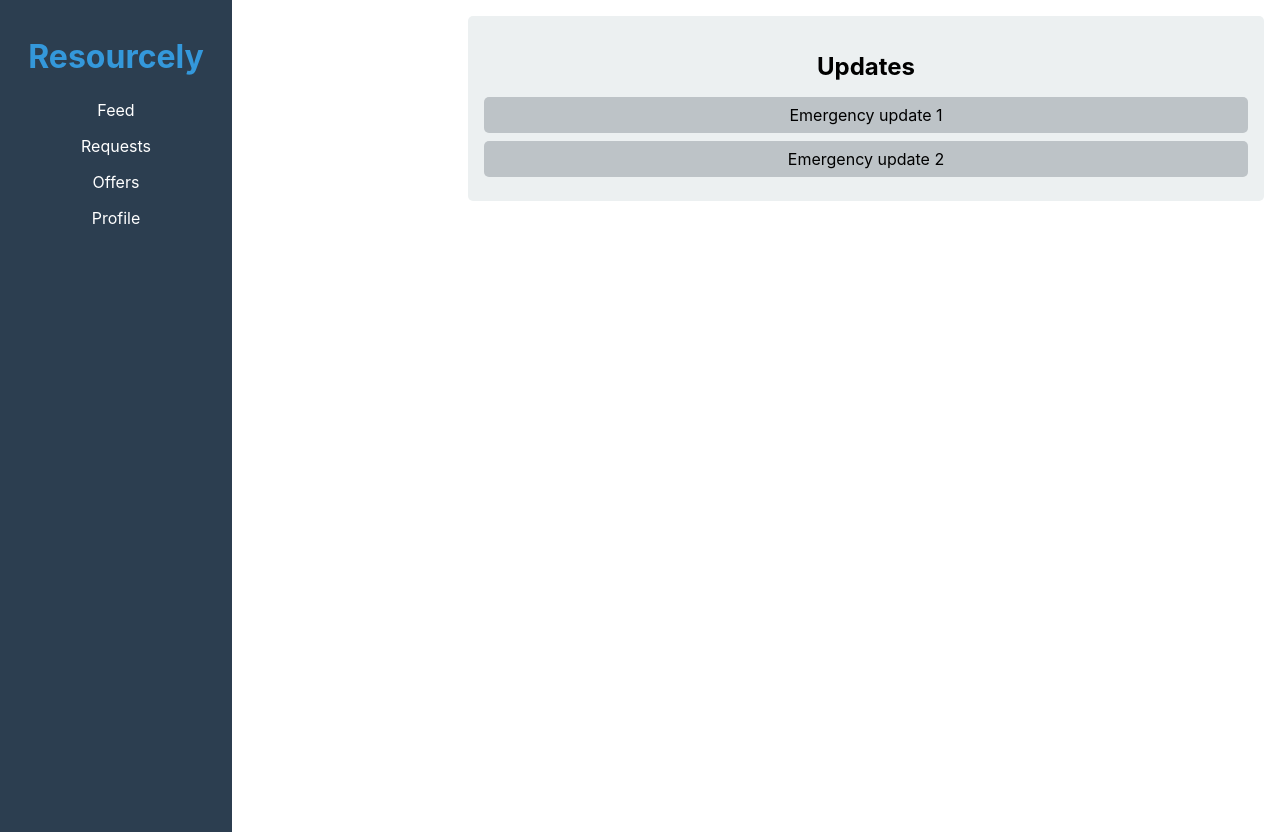
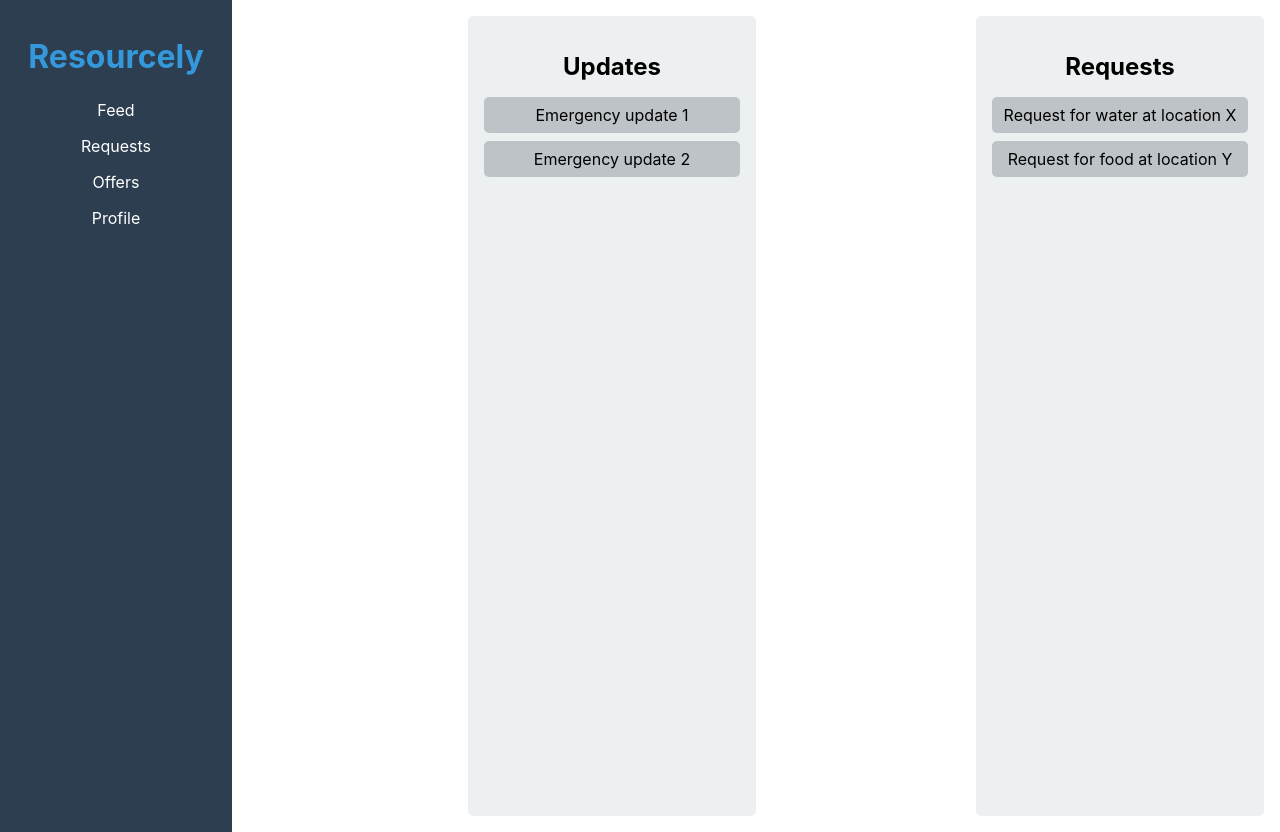
Before and after one commit to AnwarMP/Resourcely, a React (Create React App) app in the folder App/: page /homepage in a window 1280 px wide. Built offline with nearby package versions, Linux system fonts and the light colour scheme.

Commit message:
updated with flex click

```diff
--- a/App/src/pages/homepage.js
+++ b/App/src/pages/homepage.js
@@ -7,7 +7,7 @@ import mockRequests from '../data/mockRequests';
 import '../styles/homepage.css';
 
 const HomePage = () => {
-  const [currentView, setCurrentView] = useState('updates'); // Default view
+  const [currentView, setCurrentView] = useState('feed'); // Default to 'feed'
 
   const handleMenuItemClick = (view) => {
     setCurrentView(view);
@@ -17,9 +17,13 @@ const HomePage = () => {
     <div className="homePage">
       <Sidebar onMenuItemClick={handleMenuItemClick} />
       <div className="feedContainer">
-        {currentView === 'updates' && <Feed title="Updates" items={mockUpdates} />}
-        {currentView === 'requests' && <Feed title="Requests" items={mockRequests} />}
-        {/* Add other views as needed */}
+        {currentView === 'feed' && (
+          <>
+            <Feed title="Updates" items={mockUpdates} />
+            <Feed title="Requests" items={mockRequests} />
+          </>
+        )}
+        {/* You can add other conditional renders for other views like 'offers' and 'profile' here */}
       </div>
     </div>
   );
--- a/App/src/styles/homepage.css
+++ b/App/src/styles/homepage.css
@@ -1,9 +1,17 @@
-/* src/styles/HomePage.css */
+/* src/styles/homepage.css */
 .homePage {
     display: flex;
   }
 
   .feedContainer {
+    display: flex;
+    justify-content: space-around; /* This will space out your feeds evenly */
     flex-grow: 1;
     padding: 1rem;
   }
+
+  /* If you need to ensure that each feed does not grow beyond a certain size, you could add: */
+  .feed {
+    flex-basis: 45%; /* Adjust as needed, but make sure the sum of two feeds does not exceed 100% */
+    /* Other styling for the feed */
+  }
```
